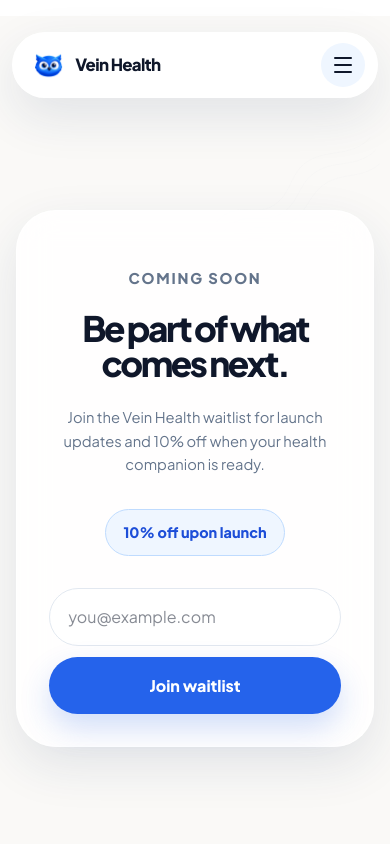
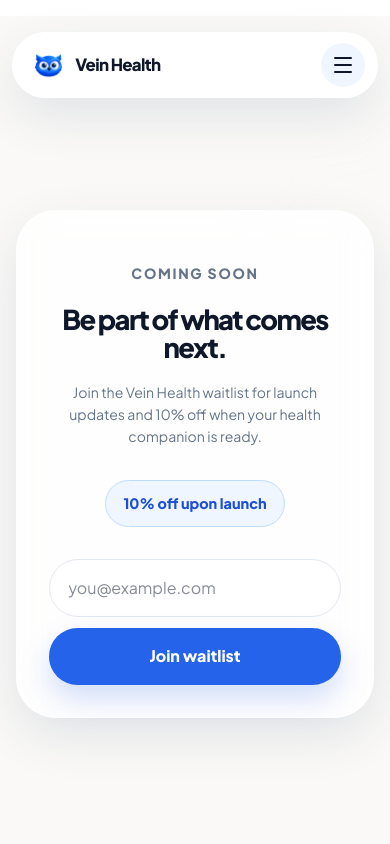
Before and after one commit to Vein-Health/vein-health-frontend, a React (Vite) app: page /waitlist in a window 390 px wide. Shown: the top 844 px of the page. Built offline with nearby package versions, Linux system fonts and the light colour scheme.

Commit message:
refine waitlist loading state

```diff
--- a/src/features/marketing/waitlist-page.tsx
+++ b/src/features/marketing/waitlist-page.tsx
@@ -60,6 +60,12 @@ export function WaitlistPage() {
         iframe.remove()
         submissionForm.remove()
       }, 10_000)
+
+      // Keep the optimistic loading state long enough to give the submission a
+      // clear visual handoff before revealing the confirmation state.
+      await new Promise<void>((resolve) => {
+        window.setTimeout(resolve, 500)
+      })
       setSubmissionState('success')
     } catch {
       setSubmissionState('error')
@@ -107,6 +113,11 @@ export function WaitlistPage() {
                 <button className="button button--primary" disabled={submissionState === 'submitting'} type="submit">
                   {submissionState === 'submitting' ? 'Joining…' : 'Join waitlist'}
                 </button>
+                {submissionState === 'submitting' ? (
+                  <span aria-label="Joining the waitlist" className="waitlist-progress" role="progressbar">
+                    <span className="waitlist-progress__fill" />
+                  </span>
+                ) : null}
               </form>
               {submissionState === 'error' ? <p className="waitlist-form__message" role="alert">{errorMessage}</p> : null}
             </>
--- a/src/styles/index.css
+++ b/src/styles/index.css
@@ -380,8 +380,8 @@ button:focus-visible, a:focus-visible, [tabindex]:focus-visible {
 .waitlist-main { width: min(1180px, calc(100% - 2rem)); min-height: 48rem; margin: 0 auto; padding: clamp(8rem, 15vw, 12rem) 0 clamp(5rem, 10vw, 8rem); }
 .waitlist-card { width: min(100%, 48rem); margin: 0 auto; padding: clamp(2rem, 6vw, 5rem); border: 1px solid rgb(255 255 255 / 82%); border-radius: 2.5rem; background: rgb(255 255 255 / 84%); box-shadow: var(--shadow); backdrop-filter: blur(18px); text-align: center; }
 .waitlist-card .eyebrow { margin-bottom: 1.25rem; }
-.waitlist-card h1 { max-width: 15ch; margin: 0 auto; color: var(--ink); font-size: clamp(2rem, 4.5vw, 3.4rem); font-weight: 800; letter-spacing: -.07em; line-height: 1.02; }
-.waitlist-card > p { max-width: 38rem; margin: 1.5rem auto 0; color: var(--slate); font-size: clamp(.92rem, 1.5vw, 1.05rem); line-height: 1.6; }
+.waitlist-card h1 { max-width: 15ch; margin: 0 auto; color: var(--ink); font-size: clamp(1.8rem, 3.6vw, 2.75rem); font-weight: 800; letter-spacing: -.06em; line-height: 1.05; }
+.waitlist-card > p { max-width: 38rem; margin: 1.25rem auto 0; color: var(--slate); font-size: clamp(.88rem, 1.3vw, 1rem); line-height: 1.55; }
 .waitlist-perk { display: inline-flex; margin: 2rem auto 0; padding: .75rem 1.1rem; border: 1px solid #bfdbfe; border-radius: 999px; background: var(--pale-blue); color: var(--blue-deep); font-size: .9rem; font-weight: 800; }
 .waitlist-form { display: flex; max-width: 34rem; align-items: stretch; gap: .65rem; margin: 2rem auto 0; text-align: left; }
 .waitlist-form label { position: absolute; width: 1px; height: 1px; overflow: hidden; clip: rect(0 0 0 0); white-space: nowrap; }
@@ -389,16 +389,19 @@ button:focus-visible, a:focus-visible, [tabindex]:focus-visible {
 .waitlist-form input:focus { border-color: #71a1ff; box-shadow: 0 0 0 4px rgb(113 161 255 / 18%); }
 .waitlist-form .button { border: 0; cursor: pointer; white-space: nowrap; }
 .waitlist-form .button:disabled { cursor: wait; opacity: .65; }
+.waitlist-progress { flex: 0 0 100%; height: .25rem; margin-top: .15rem; overflow: hidden; border-radius: 999px; background: #dbeafe; }
+.waitlist-progress__fill { display: block; width: 100%; height: 100%; border-radius: inherit; background: var(--blue); transform-origin: left; animation: waitlist-progress-fill 500ms cubic-bezier(.2,.8,.2,1) both; }
 .waitlist-form__message { margin: 1rem 0 0; color: #b42318; font-size: .9rem; text-align: center; }
 .waitlist-success { display: grid; justify-items: center; gap: .75rem; }
 .waitlist-success__icon { display: grid; width: 7rem; height: 7rem; place-items: center; border-radius: 50%; background: var(--blue); box-shadow: 0 20px 45px rgb(37 99 235 / 30%); color: #fff; animation: waitlist-success-pop 460ms cubic-bezier(.2,.8,.2,1) both; }
 .waitlist-success__icon svg { width: 3.5rem; height: 3.5rem; stroke-width: 3; }
-.waitlist-success h2 { margin: .75rem 0 0; font-size: clamp(1.75rem, 3.6vw, 2.8rem); letter-spacing: -.06em; }
-.waitlist-success p { max-width: 32rem; margin: 0; color: var(--slate); line-height: 1.65; }
+.waitlist-success h1 { max-width: 13ch; margin: .75rem 0 0; font-size: clamp(1.65rem, 3.1vw, 2.4rem); letter-spacing: -.06em; }
+.waitlist-success p { max-width: 30rem; margin: 0; color: var(--slate); font-size: .95rem; line-height: 1.55; }
 @keyframes waitlist-success-pop { from { opacity: 0; transform: scale(.7); } to { opacity: 1; transform: scale(1); } }
+@keyframes waitlist-progress-fill { from { transform: scaleX(0); } to { transform: scaleX(1); } }
 @media (max-width: 720px) {
-  .waitlist-card h1 { font-size: clamp(1.9rem, 9vw, 2.8rem); }
-  .waitlist-success h2 { font-size: clamp(1.6rem, 8vw, 2.2rem); }
+  .waitlist-card h1 { font-size: clamp(1.65rem, 7vw, 2.25rem); }
+  .waitlist-success h1 { font-size: clamp(1.5rem, 6.5vw, 2rem); }
 }
 
 /* Section companion restored from the original waypoint interaction. It stays at the edge so it never covers the reading flow. */
```
